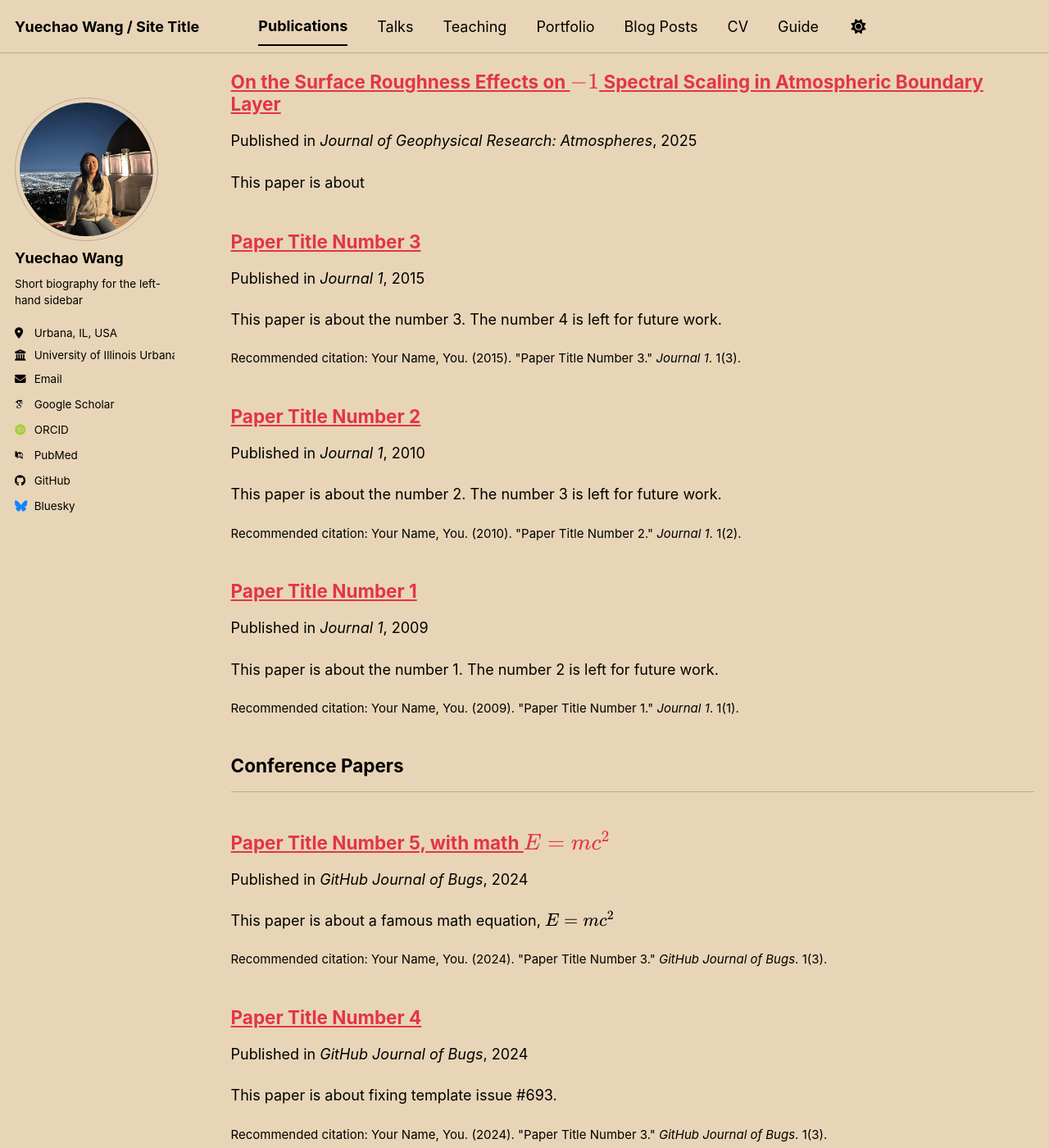
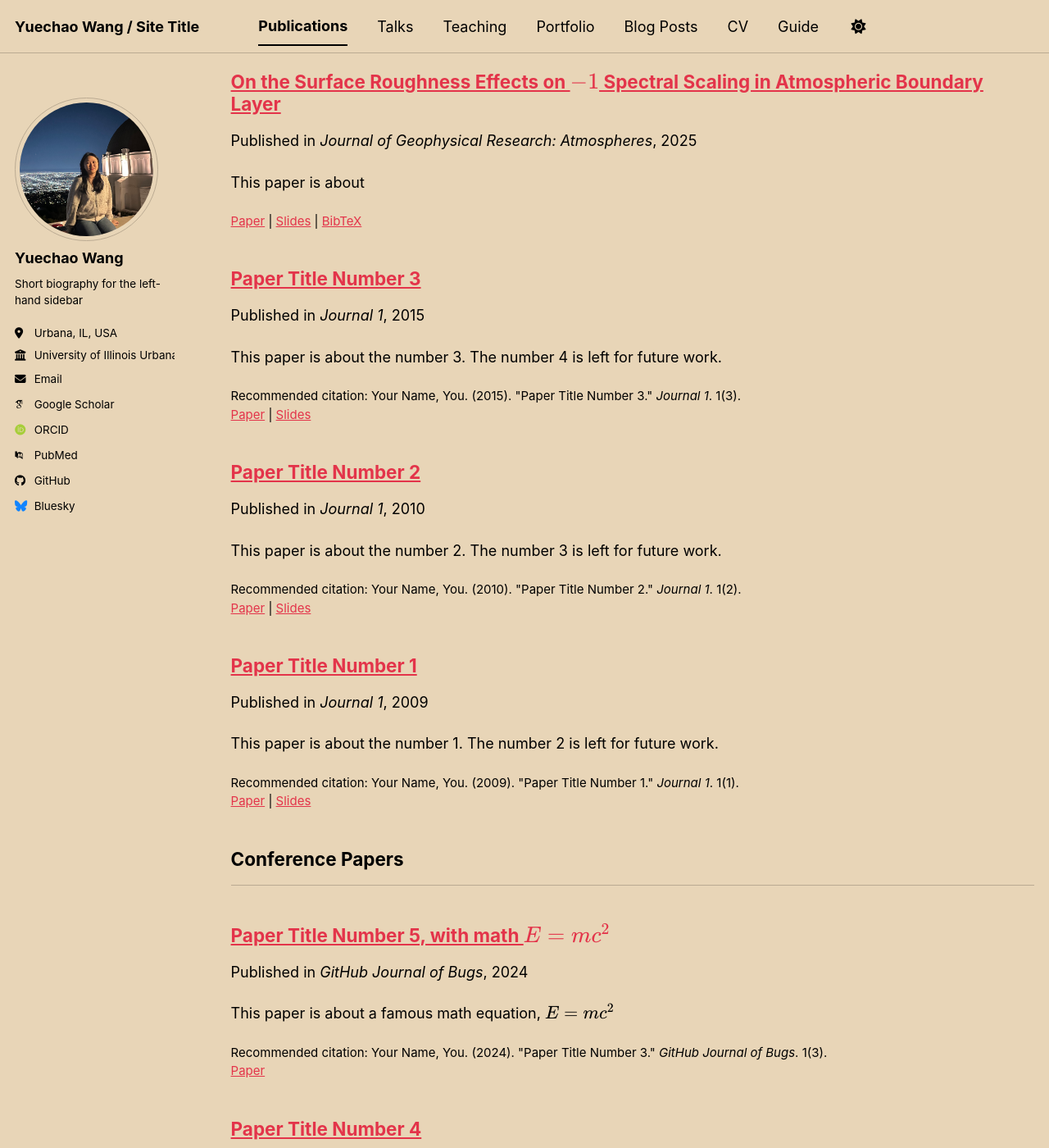
Before and after one commit to wyccc-my/wyccc-my.github.io, a Jekyll site: the page built from _pages/publications.html, in a window 1280 px wide and 1400 px high, scrolled down 220 px. Shown: the whole window at 82% size. Built offline with Jekyll 4.4.1, drawn with Linux system fonts in a browser that asks for light colours; some web fonts are replaced; a script bundle is joined from its source files by our own code; library files that are not in the unit come from our copies.

Commit message:
Update archive-single.html

```diff
--- a/_includes/archive-single.html
+++ b/_includes/archive-single.html
@@ -52,11 +52,51 @@
     <p class="archive__item-excerpt" itemprop="description"><p>{{ post.excerpt | markdownify | remove: '<p>' | remove: '</p>' }}<strong><a href="{{ base_path }}{{ post.url }}" rel="permalink"> Read more</a></strong></p></p>
     {% endif %}
 
-{% if post.citation %}
-  <p style="font-size: smaller">
-    Recommended citation: {{ post.citation }}
-  </p>
+   <p style="font-size: smaller">
+  {% if post.citation %}
+    Recommended citation: {{ post.citation }}<br />
+  {% endif %}
+
+  {% assign has_link = false %}
+
+  {% if post.paperurl %}
+    <a href="{{ post.paperurl }}">Paper</a>
+    {% assign has_link = true %}
+  {% endif %}
+
+  {% if post.slidesurl %}
+    {% if has_link %} | {% endif %}
+    <a href="{{ post.slidesurl }}">Slides</a>
+    {% assign has_link = true %}
+  {% endif %}
+
+  {% if post.bibtex %}
+    {% if has_link %} | {% endif %}
+    <a href="javascript:void(0);" onclick="toggleBib('{{ post.slug }}')">BibTeX</a>
+  {% endif %}
+</p>
+
+{% if post.bibtex %}
+  <div id="bibtex-box-{{ post.slug }}" style="display:none; border:1px solid #ccc; padding:10px; margin-top:10px; font-size: smaller; background:#f8f8f8;">
+    <pre id="bibtex-content-{{ post.slug }}" style="white-space: pre-wrap; margin:0;">{{ post.bibtex }}</pre>
+    <button onclick="copyBib('{{ post.slug }}')" style="margin-top:8px;">Copy</button>
+  </div>
 {% endif %}
 
   </article>
 </div>
+<script>
+  function toggleBib(slug) {
+    var box = document.getElementById("bibtex-box-" + slug);
+    if (box.style.display === "none") {
+      box.style.display = "block";
+    } else {
+      box.style.display = "none";
+    }
+  }
+
+  function copyBib(slug) {
+    var text = document.getElementById("bibtex-content-" + slug).innerText;
+    navigator.clipboard.writeText(text);
+  }
+</script>
```
